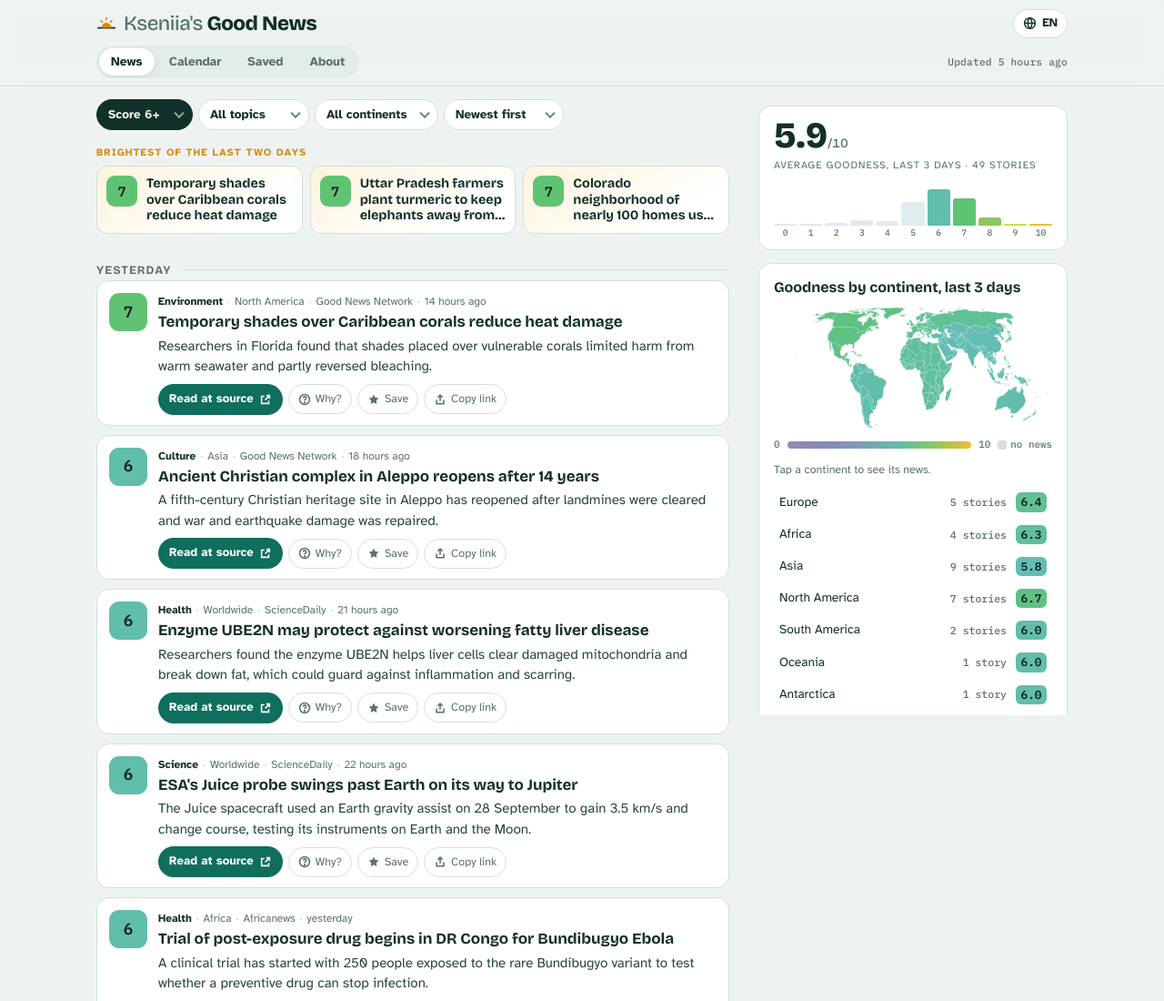
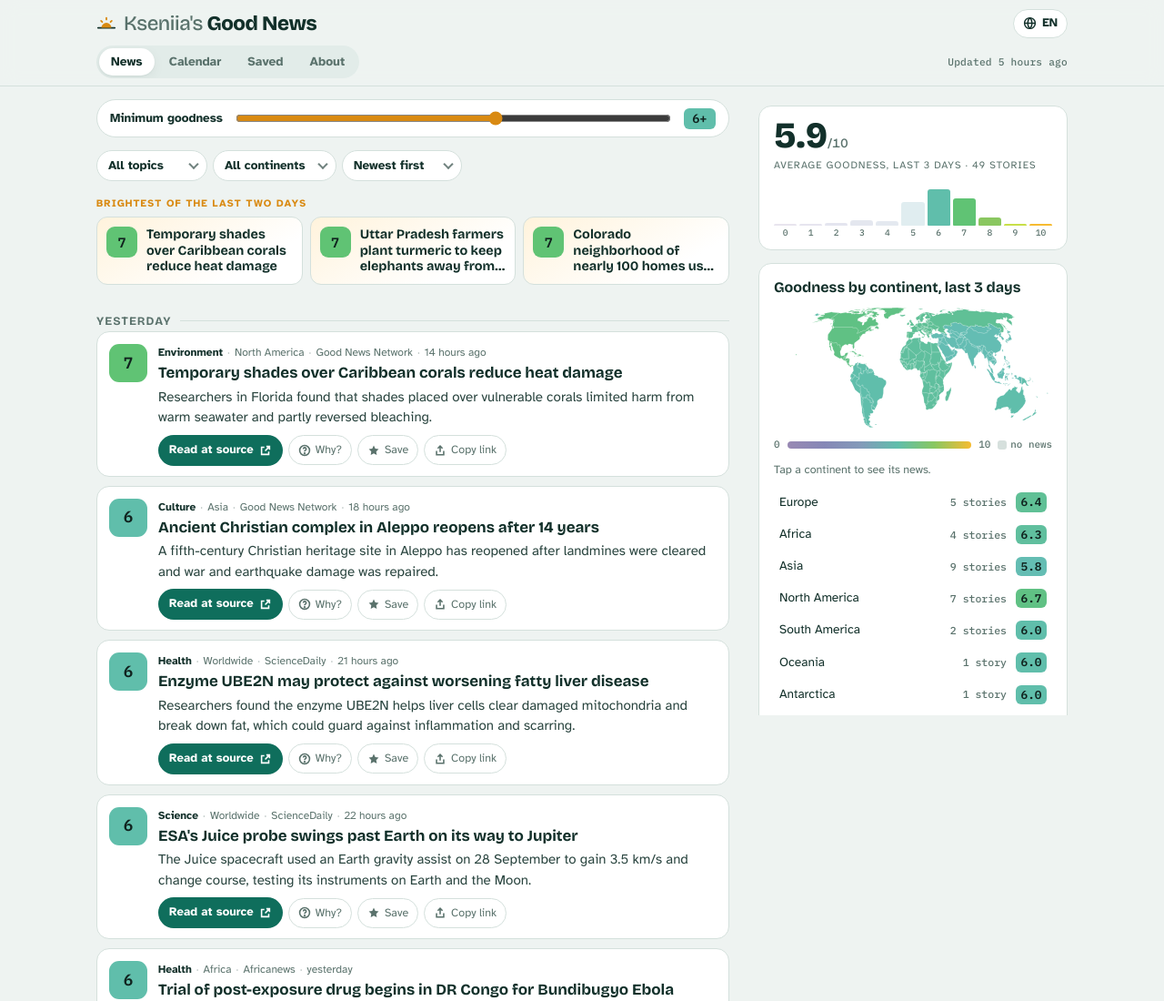
Before and after one commit to OriolSansPlanell/kseniias-good-news, a plain HTML site: page index.html in a window 1280 px wide. Shown: the top 1100 px of the page at 91% size. Drawn offline with nearby package versions, Linux system fonts and the light colour scheme.

Commit message:
Bring back the goodness slider above the filters
Co-Authored-By: Claude Opus 5.5 <noreply@anthropic.com>
Claude-Session: https://claude.ai/code/session_019dBBWpycm1yxArjLaHKf7f

```diff
--- a/index.html
+++ b/index.html
@@ -98,6 +98,12 @@ button,select{font:inherit;color:inherit}
 .pill::after{content:"";position:absolute;right:11px;top:50%;width:6px;height:6px;border-right:2px solid currentColor;border-bottom:2px solid currentColor;transform:translateY(-70%) rotate(45deg);pointer-events:none;opacity:.6}
 .pill.on::after{color:var(--bg)}
 .clear{flex:none;border:0;background:none;color:var(--accent);font-weight:700;font-size:.82rem;cursor:pointer;padding:6px 4px;text-decoration:underline;text-underline-offset:3px}
+
+/* Goodness slider */
+.slider-row{display:flex;align-items:center;gap:12px;background:var(--surface);border:1px solid var(--line);border-radius:999px;padding:6px 14px}
+.slider-row label{font-size:.84rem;font-weight:700;white-space:nowrap}
+.slider-row input{flex:1;min-width:0;accent-color:var(--sun);height:24px;cursor:pointer}
+.slider-row output{font-family:var(--f-mono);font-size:.85rem;font-weight:600;min-width:2.6em;text-align:center;border-radius:6px;padding:1px 4px;color:#10221E}
 
 /* Brightest strip */
 .strip-wrap{display:grid;gap:6px}
@@ -250,6 +256,7 @@ button,select{font:inherit;color:inherit}
 <div class="layout">
   <main class="main" id="main">
     <div id="newsview" class="main">
+      <div class="slider-row" id="sliderrow"><label for="min" id="min-lbl">Minimum goodness</label><input type="range" id="min" min="0" max="10" step="1" value="6"><output id="min-val" for="min">6+</output></div>
       <div class="filters" id="filters"></div>
       <div id="strip"></div>
       <div id="feed"></div>
@@ -297,7 +304,7 @@ button,select{font:inherit;color:inherit}
     en:{ name:"{who} Good News", who:"Kseniia's",
       tabs:{news:"News",world:"World",calendar:"Calendar",saved:"Saved",about:"About"},
       updated:"Updated {t}", loading:"Loading…", unreachable:"Can't reach the feed",
-      allScores:"All scores", scoreN:"Score {n}+", allTopics:"All topics", allConts:"All continents",
+      minGood:"Minimum goodness", allScores:"All scores", scoreN:"Score {n}+", allTopics:"All topics", allConts:"All continents",
       newest:"Newest first", brightest:"Brightest first", clear:"Clear filters",
       stripLbl:"Brightest of the last two days", byGood:"By goodness",
       read:"Read at source", why:"Why this score?", whyShort:"Why?", whyN:"Why {n}:", hideWhy:"Hide reason",
@@ -322,7 +329,7 @@ button,select{font:inherit;color:inherit}
     ca:{ name:"Bones notícies {who}", who:"de la Kseniia",
       tabs:{news:"Notícies",world:"Món",calendar:"Agenda",saved:"Desades",about:"Com funciona"},
       updated:"Actualitzat {t}", loading:"Carregant…", unreachable:"No es poden carregar les notícies",
-      allScores:"Totes les notes", scoreN:"Nota {n}+", allTopics:"Tots els temes", allConts:"Tots els continents",
+      minGood:"Nota mínima", allScores:"Totes les notes", scoreN:"Nota {n}+", allTopics:"Tots els temes", allConts:"Tots els continents",
       newest:"Més recents", brightest:"Millor nota", clear:"Treu els filtres",
       stripLbl:"El millor dels últims dos dies", byGood:"Per nota",
       read:"Llegeix a la font", why:"Per què aquesta nota?", whyShort:"Per què?", whyN:"Per què {n}:", hideWhy:"Amaga el motiu",
@@ -347,7 +354,7 @@ button,select{font:inherit;color:inherit}
     fr:{ name:"Les bonnes nouvelles {who}", who:"de Kseniia",
       tabs:{news:"Actualités",world:"Monde",calendar:"Agenda",saved:"Enregistrées",about:"Fonctionnement"},
       updated:"Mis à jour {t}", loading:"Chargement…", unreachable:"Impossible de charger les actualités",
-      allScores:"Toutes les notes", scoreN:"Note {n}+", allTopics:"Tous les thèmes", allConts:"Tous les continents",
+      minGood:"Note minimale", allScores:"Toutes les notes", scoreN:"Note {n}+", allTopics:"Tous les thèmes", allConts:"Tous les continents",
       newest:"Plus récentes", brightest:"Meilleure note", clear:"Effacer les filtres",
       stripLbl:"Le meilleur des deux derniers jours", byGood:"Par note",
       read:"Lire à la source", why:"Pourquoi cette note ?", whyShort:"Pourquoi ?", whyN:"Pourquoi {n} :", hideWhy:"Masquer",
@@ -372,7 +379,7 @@ button,select{font:inherit;color:inherit}
     ru:{ name:"Хорошие новости {who}", who:"Ксении",
       tabs:{news:"Новости",world:"Мир",calendar:"Календарь",saved:"Сохранённые",about:"О проекте"},
       updated:"Обновлено {t}", loading:"Загрузка…", unreachable:"Не удалось загрузить новости",
-      allScores:"Любая оценка", scoreN:"Оценка {n}+", allTopics:"Все темы", allConts:"Все континенты",
+      minGood:"Минимальная оценка", allScores:"Любая оценка", scoreN:"Оценка {n}+", allTopics:"Все темы", allConts:"Все континенты",
       newest:"Сначала новые", brightest:"Сначала лучшие", clear:"Сбросить фильтры",
       stripLbl:"Лучшее за последние два дня", byGood:"По оценке",
       read:"Читать в источнике", why:"Почему такая оценка?", whyShort:"Почему?", whyN:"Почему {n}:", hideWhy:"Скрыть",
@@ -519,17 +526,24 @@ button,select{font:inherit;color:inherit}
   function sel(id, value, opts, on){
     return `<label class="pill${on?' on':''}"><select id="${id}" aria-label="${esc(opts[0][1])}">${opts.map(([v,t])=>`<option value="${esc(v)}"${String(v)===String(value)?" selected":""}>${esc(t)}</option>`).join("")}</select></label>`;
   }
+  function renderSlider(){
+    const l = L(), inp = $("#min"), out = $("#min-val");
+    $("#min-lbl").textContent = l.minGood;
+    if(document.activeElement !== inp) inp.value = st.min;
+    out.textContent = st.min > 0 ? st.min + "+" : "0+";
+    out.style.background = scoreColor(st.min);
+    inp.setAttribute("aria-valuetext", st.min > 0 ? fmt(l.scoreN, {n: st.min}) : l.allScores);
+  }
   function renderFilters(){
     const box = $("#filters");
-    if(st.tab !== "news"){ box.hidden = true; return; }
-    box.hidden = false;
+    if(st.tab !== "news"){ box.hidden = true; $("#sliderrow").hidden = true; return; }
+    box.hidden = false; $("#sliderrow").hidden = false;
     const l = L();
+    renderSlider();
     const cats = Array.from(new Set(st.stories.map(s=>s.category).filter(Boolean))).sort((a,b)=>catName(a).localeCompare(catName(b), st.lang));
     if(st.loaded && st.cat !== "All" && !cats.includes(st.cat)) st.cat = "All";
-    const scoreOpts = [[0,l.allScores],...[4,5,6,7,8].map(n=>[n, fmt(l.scoreN,{n})])];
     const active = st.min !== 6 || st.cat !== "All" || st.cont !== "All";
     box.innerHTML =
-      sel("f-min", st.min, scoreOpts, st.min > 0) +
       sel("f-cat", st.cat, [["All",l.allTopics],...cats.map(c=>[c,catName(c)])], st.cat !== "All") +
       sel("f-cont", st.cont, [["All",l.allConts],...CONTS.map(c=>[c,contName(c)])], st.cont !== "All") +
       sel("f-sort", st.sort, [["new",l.newest],["best",l.brightest]], false) +
@@ -822,9 +836,13 @@ button,select{font:inherit;color:inherit}
     const p = e.target.closest && e.target.closest("path[data-cont]");
     if(p && (e.key === "Enter" || e.key === " ")){ e.preventDefault(); setCont(p.dataset.cont); }
   });
+  $("#min").addEventListener("input", e => {
+    st.min = Number(e.target.value); store.set("min", st.min);
+    renderSlider(); renderFeed(); renderWorld();
+  });
   document.addEventListener("change", e => {
     const id = e.target.id;
-    if(id === "f-min"){ st.min = Number(e.target.value); store.set("min", st.min); }
+    if(id === "min"){ render(); return; }
     else if(id === "f-cat"){ st.cat = e.target.value; store.set("cat", st.cat); }
     else if(id === "f-cont"){ st.cont = e.target.value; store.set("cont", st.cont); }
     else if(id === "f-sort"){ st.sort = e.target.value; store.set("sort", st.sort); }
```
